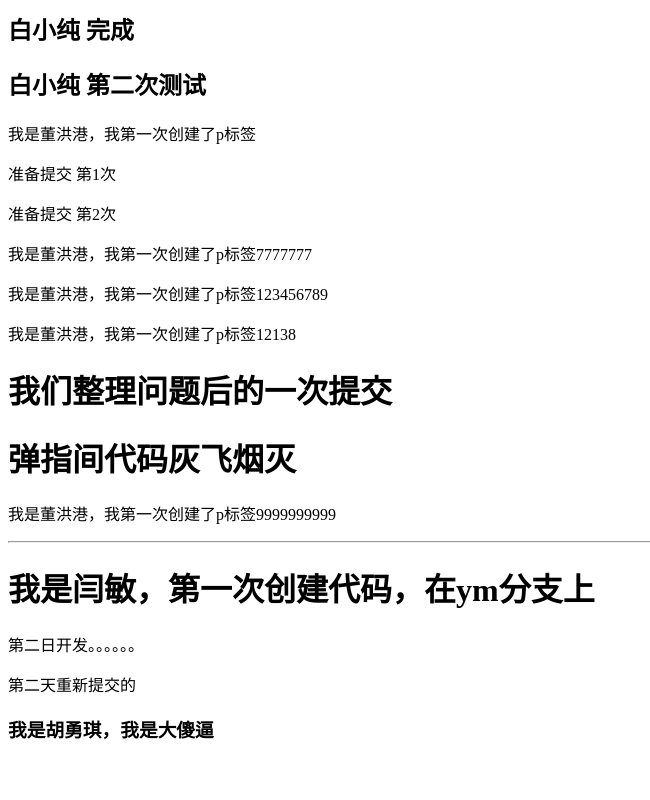
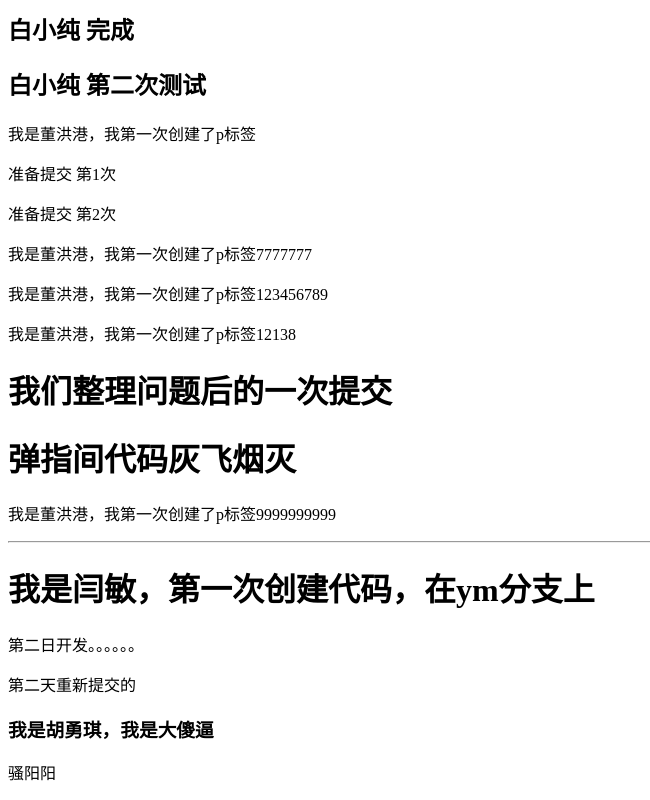
Before and after one commit to Yefannnn/TestGitMerge, a Vue app: page /#/sign in a window 1280 px wide. Shown: the part 1433-2233 px from the top of the page, without its empty margins (0-650 px from the left). Before the commit the page ends 2193 px from the top, so only its background shows below. Built offline with nearby package versions, Linux system fonts and the light colour scheme; what @smallwei/avue, vue-baidu-map would draw is missing.

Commit message:
8.10第一次测试

```diff
--- a/src/App.vue
+++ b/src/App.vue
@@ -41,6 +41,7 @@
 
 
     <h3>我是胡勇琪，我是大傻逼</h3>
+    <p>骚阳阳</p>
 
   </div>
 </template>
```
